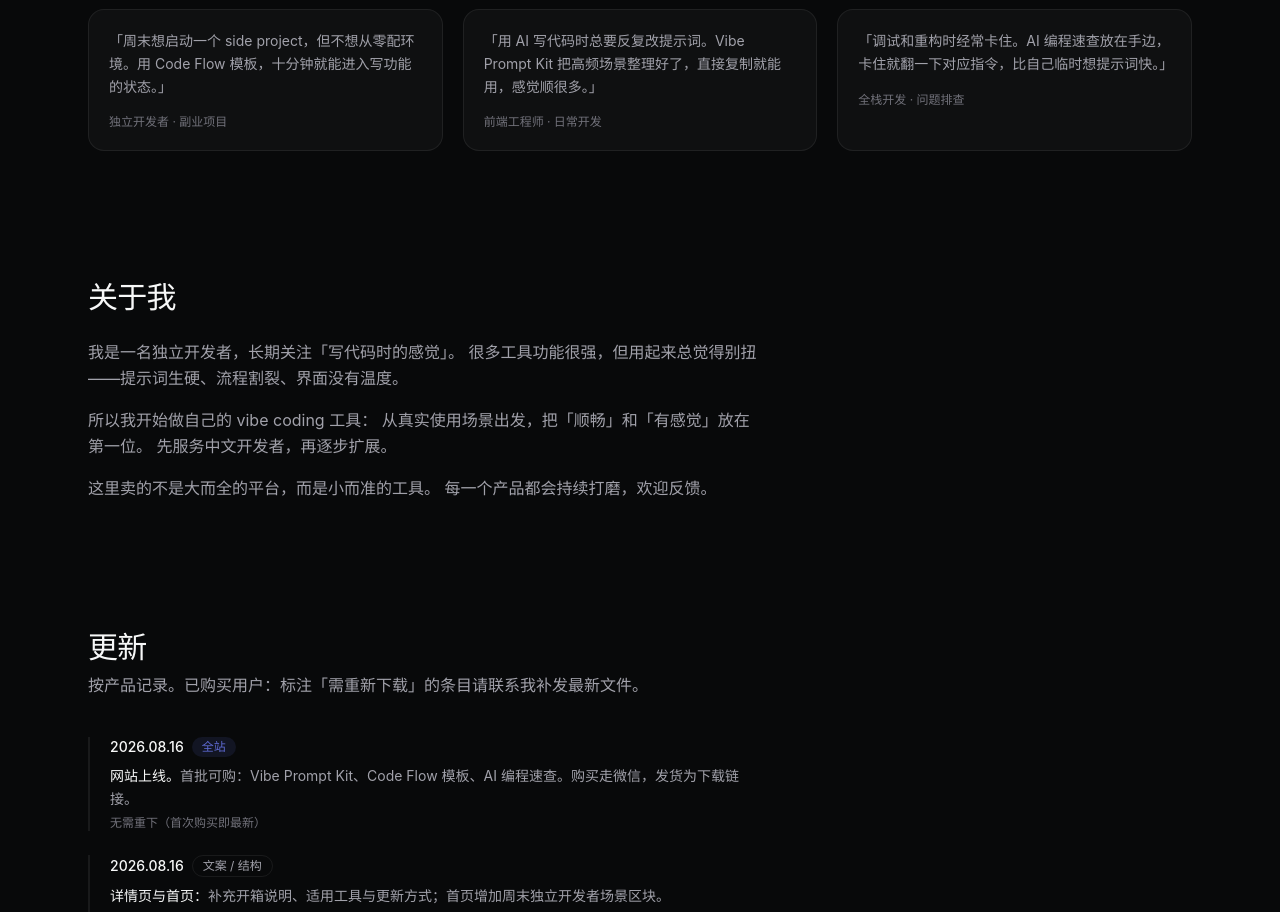
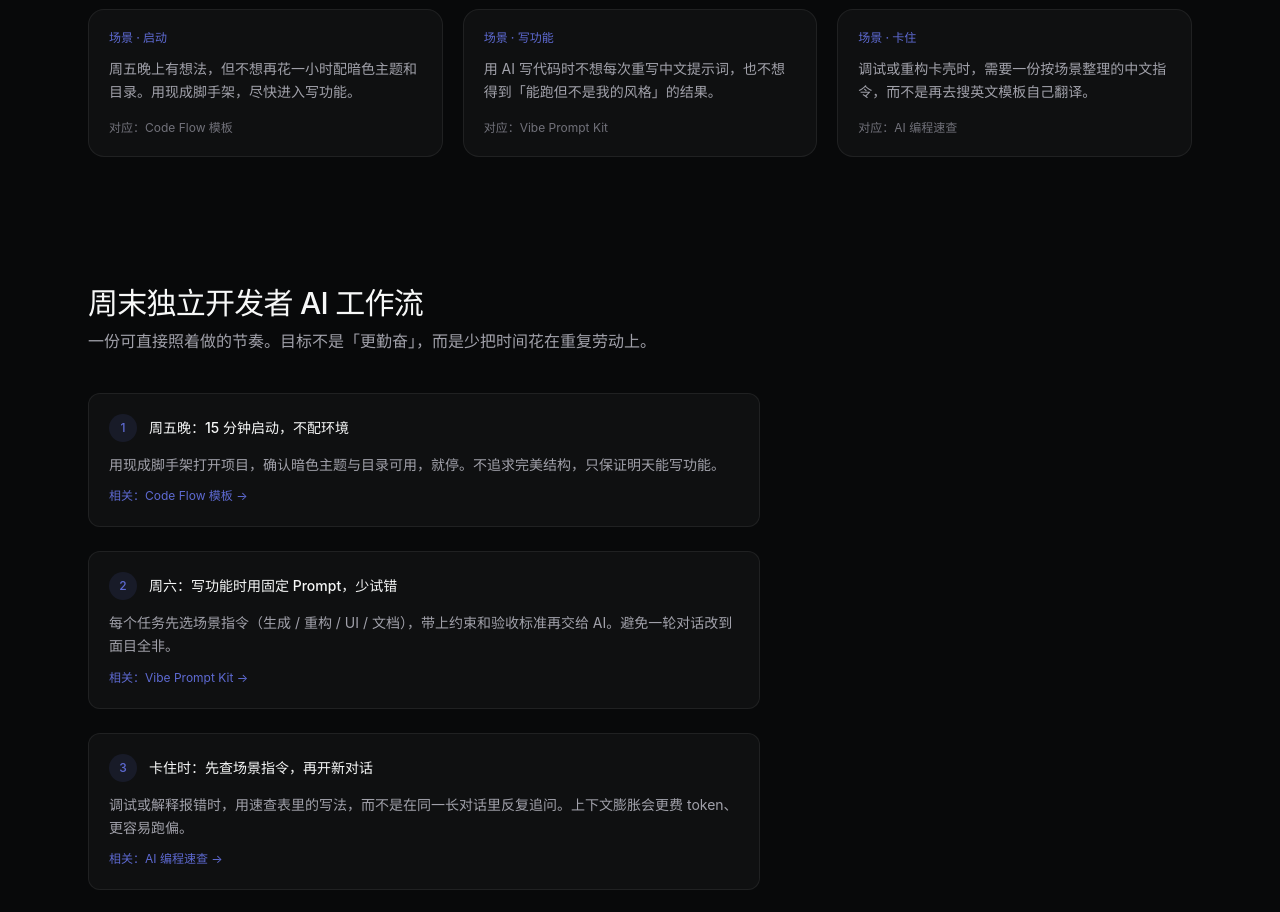
Before and after one commit to MeyraLab/vibe-coding-store, a React (Vite) app: page / in a window 1280 px wide. Shown: the part 1860-2772 px from the top of the page. Built offline with nearby package versions, Linux system fonts and the light colour scheme.

Commit message:
feat: P2 诚实使用场景与周末 AI 工作流内容资产

```diff
--- a/src/App.tsx
+++ b/src/App.tsx
@@ -26,6 +26,9 @@ function App() {
             </a>
             <a href="#stories" className="shrink-0 hover:text-text-primary transition-colors">
               场景
+            </a>
+            <a href="#workflow" className="shrink-0 hover:text-text-primary transition-colors">
+              工作流
             </a>
             <a href="#faq" className="shrink-0 hover:text-text-primary transition-colors">
               FAQ
@@ -138,31 +141,100 @@ function App() {
             使用场景
           </h2>
           <p className="mt-2 text-text-secondary">
-            这些工具是为真实工作流设计的，不是演示。
+            以下是为真实工作流设计的典型场景，不是用户评价。有真实反馈后会替换成真实声音。
           </p>
         </div>
 
         <div className="grid gap-5 sm:grid-cols-2 lg:grid-cols-3">
           <div className="rounded-2xl border border-border bg-surface p-5">
-            <p className="text-sm leading-relaxed text-text-secondary">
-              「周末想启动一个 side project，但不想从零配环境。用 Code Flow 模板，十分钟就能进入写功能的状态。」
+            <p className="text-xs font-medium text-accent">场景 · 启动</p>
+            <p className="mt-3 text-sm leading-relaxed text-text-secondary">
+              周五晚上有想法，但不想再花一小时配暗色主题和目录。用现成脚手架，尽快进入写功能。
             </p>
-            <p className="mt-4 text-xs text-text-muted">独立开发者 · 副业项目</p>
+            <p className="mt-4 text-xs text-text-muted">对应：Code Flow 模板</p>
           </div>
 
           <div className="rounded-2xl border border-border bg-surface p-5">
-            <p className="text-sm leading-relaxed text-text-secondary">
-              「用 AI 写代码时总要反复改提示词。Vibe Prompt Kit 把高频场景整理好了，直接复制就能用，感觉顺很多。」
+            <p className="text-xs font-medium text-accent">场景 · 写功能</p>
+            <p className="mt-3 text-sm leading-relaxed text-text-secondary">
+              用 AI 写代码时不想每次重写中文提示词，也不想得到「能跑但不是我的风格」的结果。
             </p>
-            <p className="mt-4 text-xs text-text-muted">前端工程师 · 日常开发</p>
+            <p className="mt-4 text-xs text-text-muted">对应：Vibe Prompt Kit</p>
           </div>
 
           <div className="rounded-2xl border border-border bg-surface p-5">
-            <p className="text-sm leading-relaxed text-text-secondary">
-              「调试和重构时经常卡住。AI 编程速查放在手边，卡住就翻一下对应指令，比自己临时想提示词快。」
+            <p className="text-xs font-medium text-accent">场景 · 卡住</p>
+            <p className="mt-3 text-sm leading-relaxed text-text-secondary">
+              调试或重构卡壳时，需要一份按场景整理的中文指令，而不是再去搜英文模板自己翻译。
             </p>
-            <p className="mt-4 text-xs text-text-muted">全栈开发 · 问题排查</p>
+            <p className="mt-4 text-xs text-text-muted">对应：AI 编程速查</p>
           </div>
+        </div>
+      </section>
+
+      {/* 周末工作流 */}
+      <section id="workflow" className="mx-auto max-w-6xl px-4 pb-24 sm:px-6 sm:pb-32">
+        <div className="mb-10 max-w-2xl">
+          <h2 className="text-2xl font-medium tracking-tight text-text-primary sm:text-3xl">
+            周末独立开发者 AI 工作流
+          </h2>
+          <p className="mt-2 text-text-secondary">
+            一份可直接照着做的节奏。目标不是「更勤奋」，而是少把时间花在重复劳动上。
+          </p>
+        </div>
+
+        <div className="max-w-2xl space-y-6">
+          <div className="rounded-xl border border-border bg-surface p-5">
+            <div className="flex items-center gap-3">
+              <span className="flex h-7 w-7 items-center justify-center rounded-full bg-accent-soft text-xs font-medium text-accent">1</span>
+              <h3 className="text-sm font-medium text-text-primary">周五晚：15 分钟启动，不配环境</h3>
+            </div>
+            <p className="mt-3 text-sm leading-relaxed text-text-secondary">
+              用现成脚手架打开项目，确认暗色主题与目录可用，就停。不追求完美结构，只保证明天能写功能。
+            </p>
+            <a href="#products" className="mt-3 inline-block text-xs text-accent hover:underline">相关：Code Flow 模板 →</a>
+          </div>
+
+          <div className="rounded-xl border border-border bg-surface p-5">
+            <div className="flex items-center gap-3">
+              <span className="flex h-7 w-7 items-center justify-center rounded-full bg-accent-soft text-xs font-medium text-accent">2</span>
+              <h3 className="text-sm font-medium text-text-primary">周六：写功能时用固定 Prompt，少试错</h3>
+            </div>
+            <p className="mt-3 text-sm leading-relaxed text-text-secondary">
+              每个任务先选场景指令（生成 / 重构 / UI / 文档），带上约束和验收标准再交给 AI。避免一轮对话改到面目全非。
+            </p>
+            <a href="#products" className="mt-3 inline-block text-xs text-accent hover:underline">相关：Vibe Prompt Kit →</a>
+          </div>
+
+          <div className="rounded-xl border border-border bg-surface p-5">
+            <div className="flex items-center gap-3">
+              <span className="flex h-7 w-7 items-center justify-center rounded-full bg-accent-soft text-xs font-medium text-accent">3</span>
+              <h3 className="text-sm font-medium text-text-primary">卡住时：先查场景指令，再开新对话</h3>
+            </div>
+            <p className="mt-3 text-sm leading-relaxed text-text-secondary">
+              调试或解释报错时，用速查表里的写法，而不是在同一长对话里反复追问。上下文膨胀会更费 token、更容易跑偏。
+            </p>
+            <a href="#products" className="mt-3 inline-block text-xs text-accent hover:underline">相关：AI 编程速查 →</a>
+          </div>
+
+          <div className="rounded-xl border border-border bg-surface p-5">
+            <div className="flex items-center gap-3">
+              <span className="flex h-7 w-7 items-center justify-center rounded-full bg-accent-soft text-xs font-medium text-accent">4</span>
+              <h3 className="text-sm font-medium text-text-primary">周日：只收尾一件可演示的事</h3>
+            </div>
+            <p className="mt-3 text-sm leading-relaxed text-text-secondary">
+              周末结束前，保证有一个能打开、能点的结果（一个页面、一个流程、一份 README）。比「代码写了很多但什么都演示不了」更重要。
+            </p>
+          </div>
+        </div>
+
+        <div className="mt-8">
+          <a
+            href="#products"
+            className="inline-flex h-10 items-center justify-center rounded-full bg-cta px-6 text-sm font-medium text-cta-text transition-opacity hover:opacity-90"
+          >
+            按这个节奏选工具
+          </a>
         </div>
       </section>
 
@@ -326,6 +398,7 @@ function App() {
             <a href="#about" className="hover:text-text-primary transition-colors">关于</a>
             <a href="#updates" className="hover:text-text-primary transition-colors">更新</a>
             <a href="#stories" className="hover:text-text-primary transition-colors">场景</a>
+            <a href="#workflow" className="hover:text-text-primary transition-colors">工作流</a>
             <a href="#faq" className="hover:text-text-primary transition-colors">FAQ</a>
           </div>
           <div className="text-sm text-text-muted">
```
